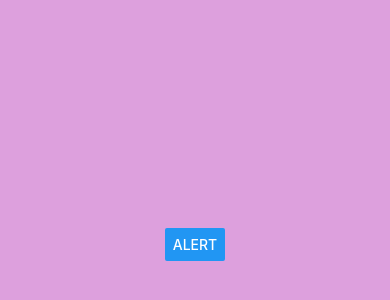
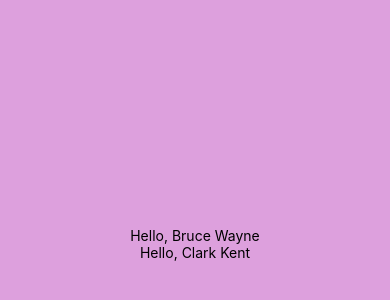
Before and after one commit to theo-fortune/heyo, a React Native app: screen / in a window 390 px wide. Shown: the part 178-478 px from the top of the page. Built offline with nearby package versions, Linux system fonts and the light colour scheme.

Commit message:
Custom Components

```diff
--- a/App.js
+++ b/App.js
@@ -1,12 +1,8 @@
-import { ActivityIndicator, Alert, Button, View } from "react-native";
+import { View } from "react-native";
 import { useState } from "react";
+import Greet from "./components/Greet";
 
 export default function App() {
-  const [isStatusBarVisible, setIsStatusBarVisible] = useState(true);
-  const toggleStatusBar = () => {
-    setIsStatusBarVisible(!isStatusBarVisible);
-  };
-
   return (
     <View
       style={{
@@ -17,21 +13,8 @@
         padding: 60,
       }}
     >
-      <Button
-        title="Alert"
-        onPress={() =>
-          Alert.alert("Invalid Data", "DOB incorrect", [
-            {
-              text: "Cancel",
-              onPress: () => console.log("Cancel Pressed"),
-            },
-            {
-              text: "Ok",
-              onPress: () => console.log("Ok Pressed"),
-            },
-          ])
-        }
-      />
+      <Greet name={"Bruce Wayne"}/>
+      <Greet name={"Clark Kent"}/>
     </View>
   );
 }
--- /dev/null
+++ b/components/Greet.js
@@ -0,0 +1,9 @@
+import { View, Text } from 'react-native';
+
+export default function Greet({ name } ) {
+  return (
+    <View>
+      <Text>Hello, {name}</Text>
+    </View>
+  )
+}
```
